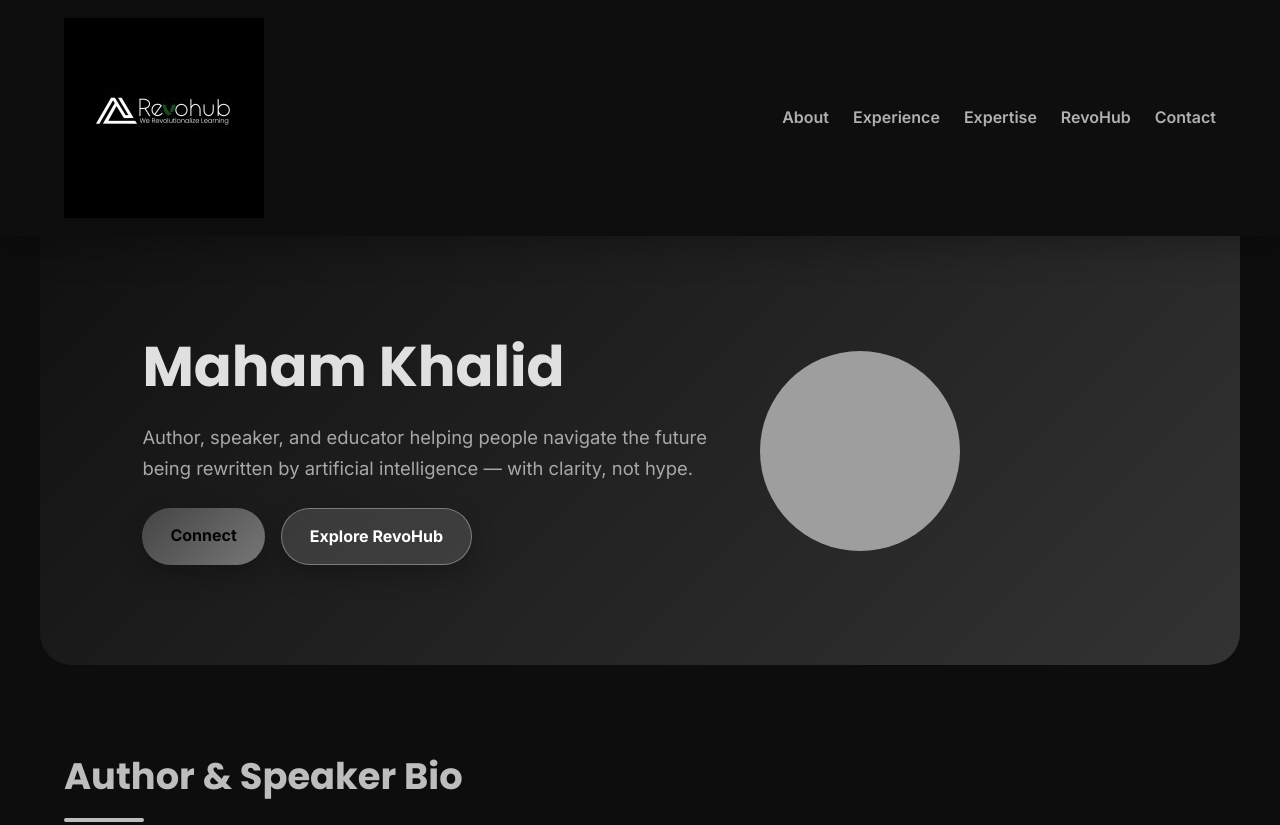
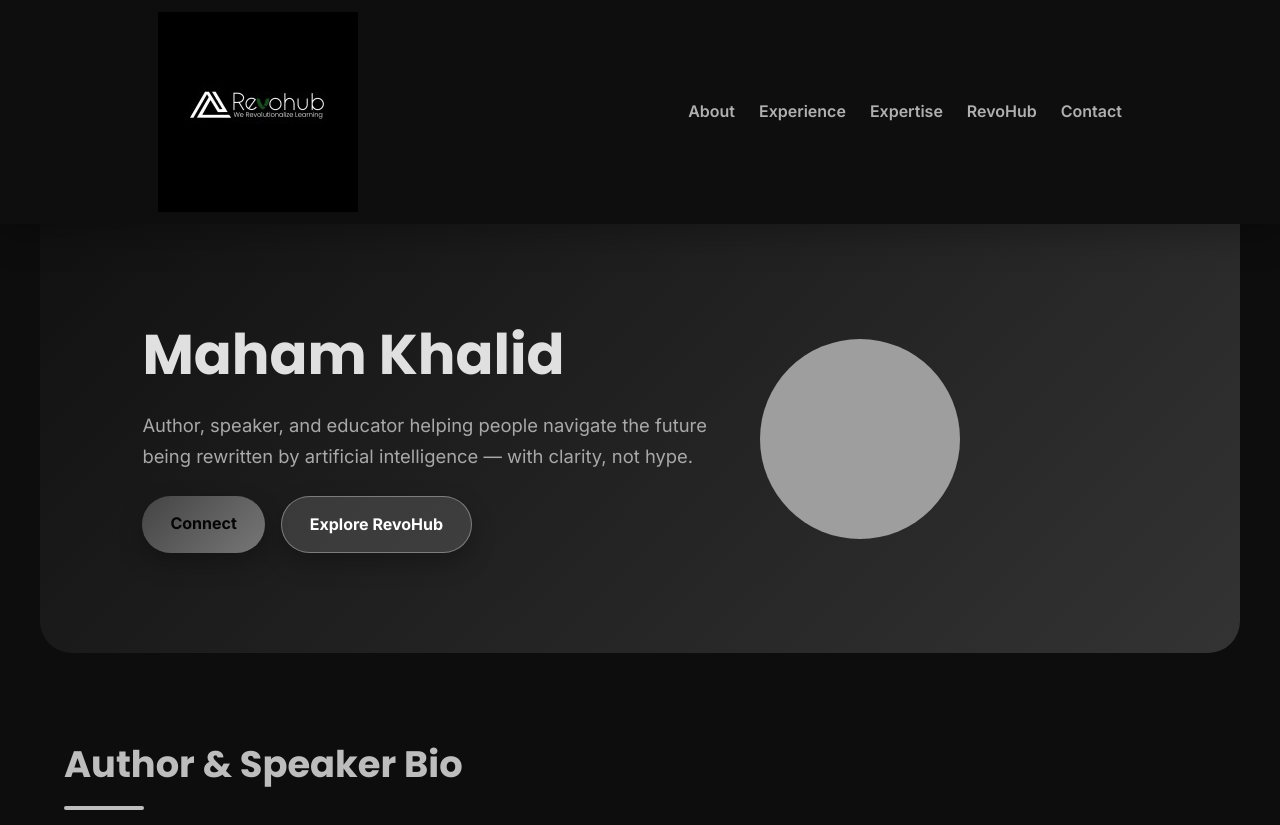
Before and after one commit to ajamil05/MahamsWebsite, a plain HTML site: page index.html in a window 1280 px wide. Shown: the top 825 px of the page. Drawn offline with Linux system fonts and the light colour scheme; grey boxes are pictures that could not be loaded.

Commit message:
Update style.css

```diff
--- a/style.css
+++ b/style.css
@@ -41,12 +41,12 @@ header{
 }
 
 .navbar{
-    max-width:1200px;
-    margin:auto;
-    display:flex;
-    justify-content:space-between;
-    align-items:center;
-    padding:18px 24px;
+    max-width: 1000px;
+    margin: auto;
+    display: flex;
+    justify-content: space-between;
+    align-items: center;
+    padding: 12px 18px;
 }
 
 .logo{
```
